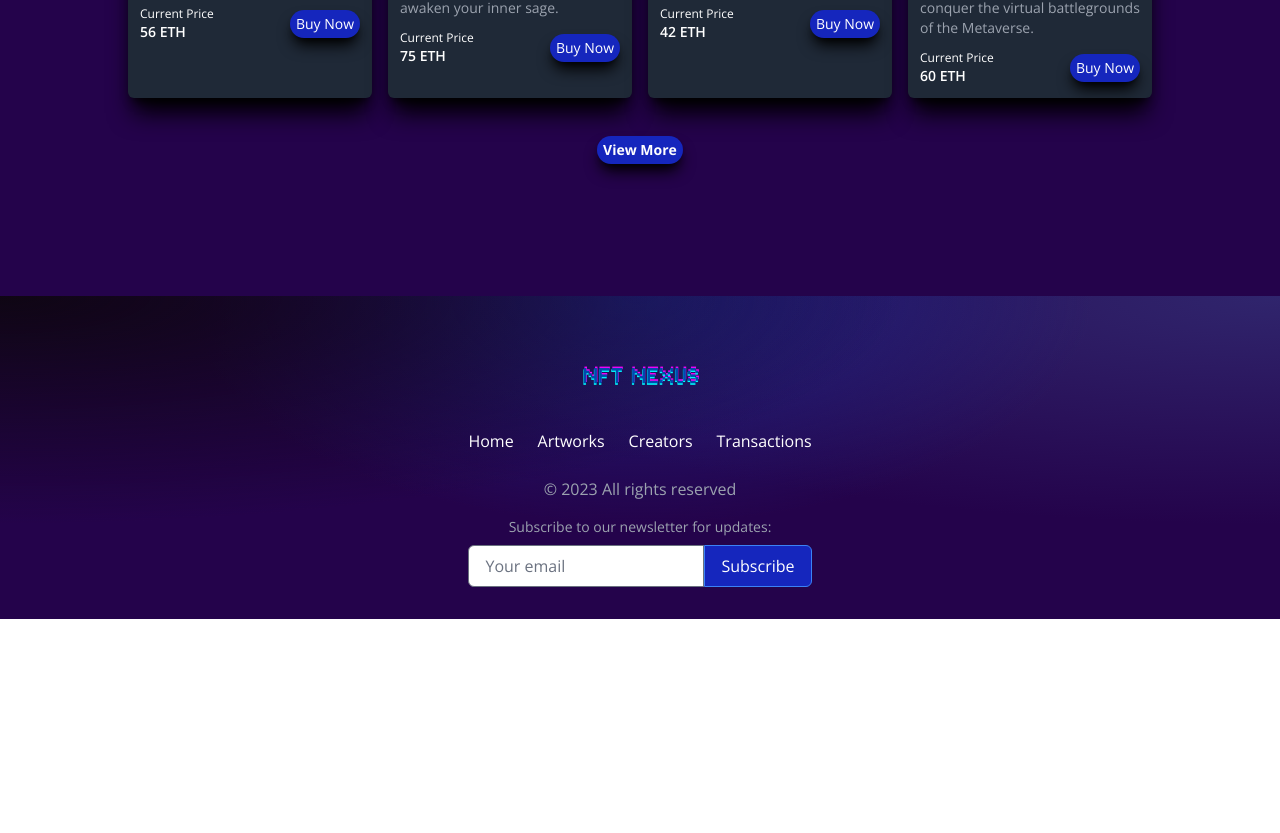
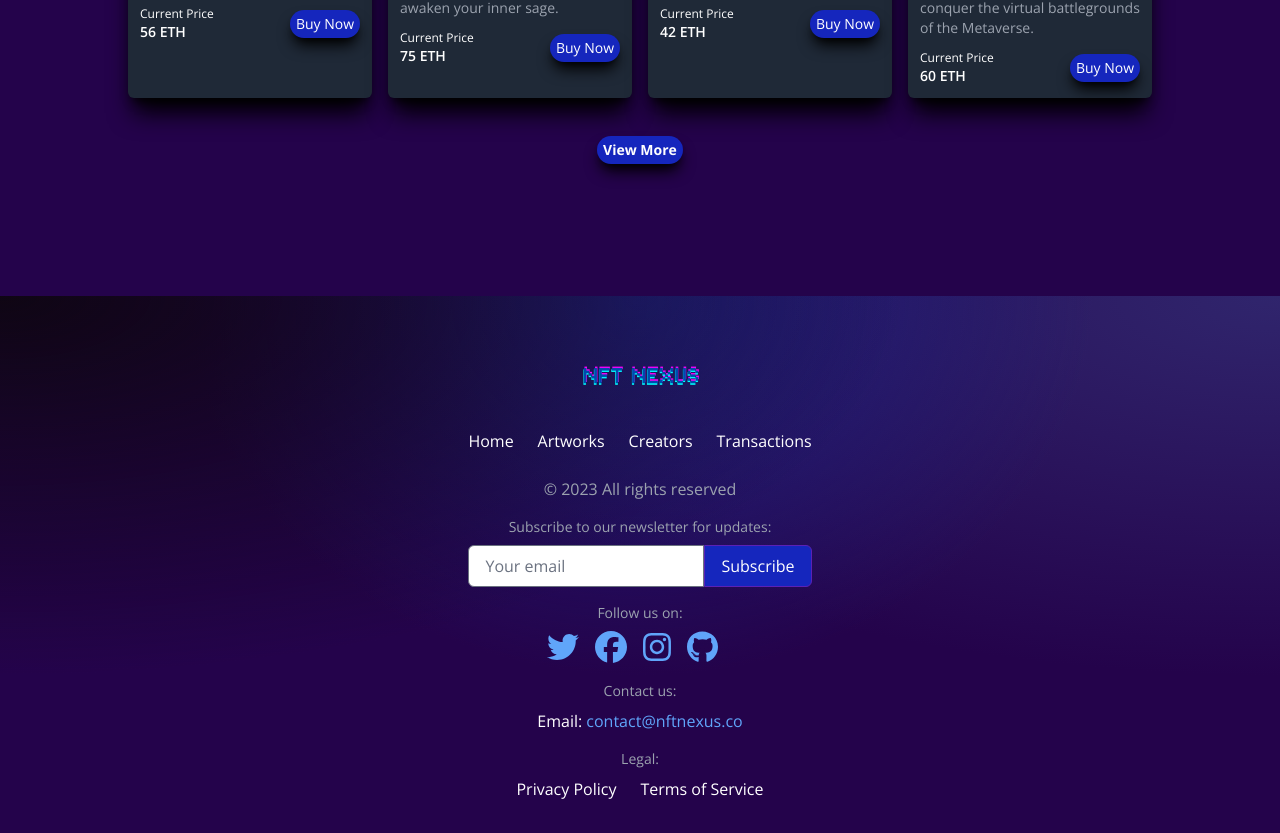
Before and after one commit to NayanSubedi/NFTNexus, a React (Create React App) app: page /artworks in a window 1280 px wide. Shown: the part 644-1477 px from the top of the page. Before the commit the page ends 1263 px from the top, so only its background shows below. Built offline with nearby package versions, Linux system fonts and the light colour scheme; what react-hooks-global-state would draw is missing.

Commit message:
Final commit

```diff
--- a/src/components/Footer.jsx
+++ b/src/components/Footer.jsx
@@ -1,55 +1,64 @@
 import React from 'react';
 import { Link } from 'react-router-dom';
-
+import { FontAwesomeIcon } from '@fortawesome/react-fontawesome';
+import { faTwitter, faFacebook, faInstagram, faGithub } from '@fortawesome/free-brands-svg-icons';
 import NFTNexusLogo from '../assets/NFTNexus.png';
 
 const Footer = () => {
   const scrollToTop = () => {
-    scroll.scrollToTop();
+    window.scrollTo({ top: 0, behavior: 'smooth' });
   };
+
+  const socialLinks = [
+    { icon: faTwitter, url: 'https://www.youtube.com/shorts/y5N8eFP6D0U' },
+    { icon: faFacebook, url: 'https://giphy.com/gifs/rickroll-rick-astley-never-gonna-give-you-up-Vuw9m5wXviFIQ' },
+    { icon: faInstagram, url: 'https://instagram.com/nayan.subedi.10' },
+    { icon: faGithub, url: 'https://github.com/NayanSubedi' },
+  ];
 
   return (
     <footer className="gradient-bg-hero text-white">
       <div className="container mx-auto py-8 flex flex-col items-center">
         <div className="flex justify-center items-center mb-4">
           <a href='/'>
-          <img src={NFTNexusLogo} alt="NFT Nexus Logo"  className="w-32 cursor-pointer" />
+            <img src={NFTNexusLogo} alt="NFT Nexus Logo" className="w-32 cursor-pointer" />
           </a>
         </div>
 
-        <div className="flex flex-wrap justify-center">
-          <Link
-            to="/"
-
-            className="text-white text-base mx-3 hover:text-blue-500 cursor-pointer"
-          >
-            Home
-          </Link>
-          <Link
-            to="/artworks"
-
-            className="text-white text-base mx-3 hover:text-blue-500 cursor-pointer"
-          >
-            Artworks
-          </Link>
-          <Link
-            to="/creators"
-            className="text-white text-base mx-3 hover:text-blue-500 cursor-pointer"
-          >
-            Creators
-          </Link>
-          <Link
-            to="/transactions"
-            className="text-white text-base mx-3 hover:text-blue-500 cursor-pointer"
-          >
-            Transactions
-          </Link>
+        <div className="flex flex-wrap justify-center ">
+          <FooterLink to="/" text="Home" />
+          <FooterLink to="/artworks" text="Artworks" />
+          <FooterLink to="/creators" text="Creators" />
+          <FooterLink to="/transactions" text="Transactions" />
         </div>
 
+        <Copyright />
+
+        <SubscriptionForm scrollToTop={scrollToTop} />
+
+        <SocialMediaLinks socialLinks={socialLinks} />
+
+        <ContactInformation email="contact@nftnexus.co" />
+
+        <LegalLinks />
+      </div>
+    </footer>
+  );
+};
+
+const FooterLink = ({ to, text }) => (
+  <Link to={to} className="text-white text-base mx-3 hover:text-blue-500 cursor-pointer">
+    {text}
+  </Link>
+);
+
+const Copyright = () => (
   <div className="mt-6 text-base text-center">
     <p className="text-gray-400">&copy; {new Date().getFullYear()} All rights reserved</p>
   </div>
+);
 
+const SubscriptionForm = ({ scrollToTop }) => (
   <div className="mt-4">
     <div className="text-center text-gray-400 text-sm">
       <p>Subscribe to our newsletter for updates:</p>
@@ -61,16 +70,51 @@ const Footer = () => {
         className="py-2 px-4 rounded-l-md border-t border-b border-l text-gray-800 focus:outline-none"
       />
       <button
-              className="bg-[#1526bd] hover:bg-[#b45609] text-white py-2 px-4 rounded-r-md border border-blue-500 focus:outline-none"
+        className="bg-[#1526bd] hover:bg-[#b45609] border-violet-800 text-white py-2 px-4 rounded-r-md border focus:outline-none"
         onClick={scrollToTop}
       >
         Subscribe
       </button>
     </div>
   </div>
+);
+
+const SocialMediaLinks = ({ socialLinks }) => (
+  <div className="mt-4">
+    <div className="text-center text-gray-400 text-sm">
+      <p>Follow us on:</p>
     </div>
-    </footer>
+    <div className="mt-2 flex items-center justify-center">
+      {socialLinks.map((link, index) => (
+        <a href={link.url} target="_blank" rel="noopener noreferrer" key={index} className="text-blue-400 hover:text-blue-600 mr-4">
+          <FontAwesomeIcon icon={link.icon} size="2x" />
+        </a>
+      ))}
+    </div>
+  </div>
 );
-};
+
+const ContactInformation = ({ email }) => (
+  <div className="mt-4">
+    <div className="text-center text-gray-400 text-sm">
+      <p>Contact us:</p>
+    </div>
+    <div className="mt-2 text-center">
+      <p>Email: <a href={`mailto:${email}`} className="text-blue-400 hover:text-blue-600">{email}</a></p>
+    </div>
+  </div>
+);
+
+const LegalLinks = () => (
+  <div className="mt-4">
+    <div className="text-center text-gray-400 text-sm">
+      <p>Legal:</p>
+    </div>
+    <div className="mt-2 flex items-center justify-center">
+      <FooterLink to="/privacy-policy" text="Privacy Policy" />
+      <FooterLink to="/terms-of-service" text="Terms of Service" />
+    </div>
+  </div>
+);
 
 export default Footer;
```
Lines whose indentation alone changed are shown as unchanged.
